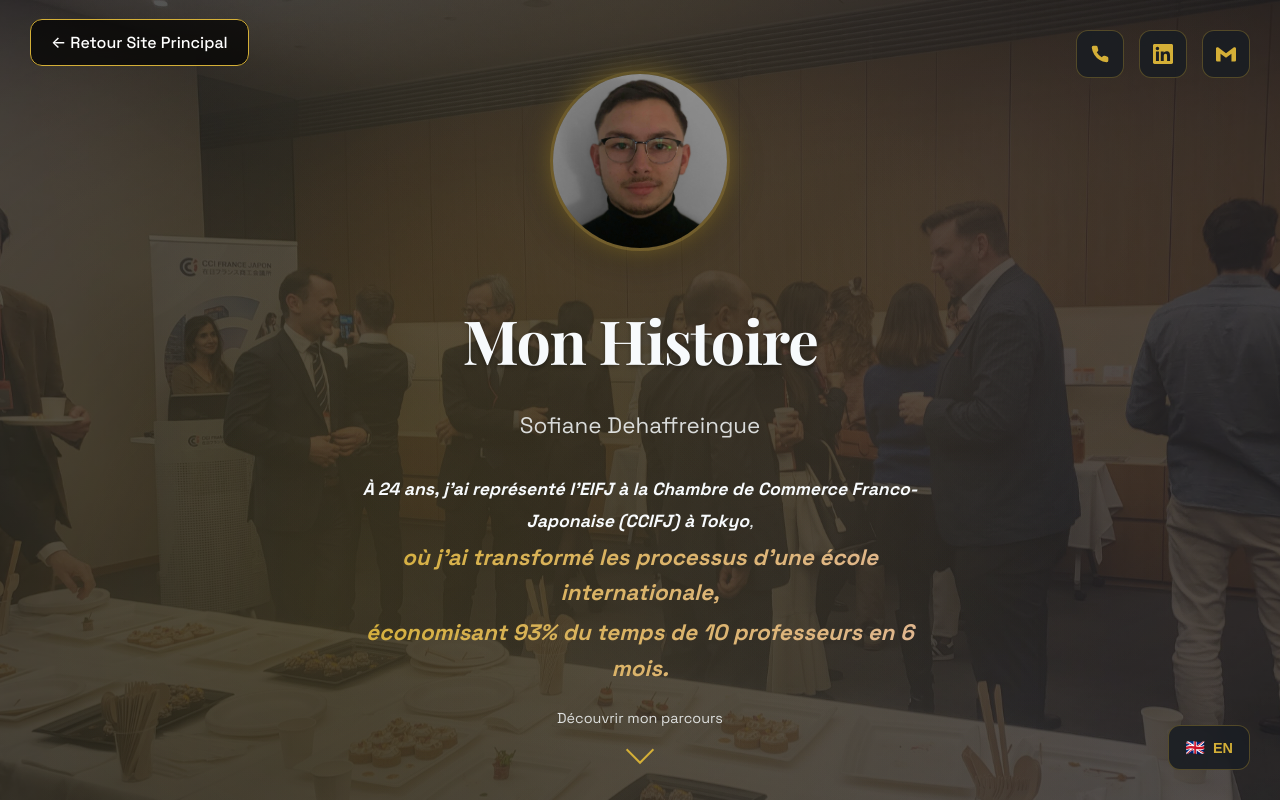
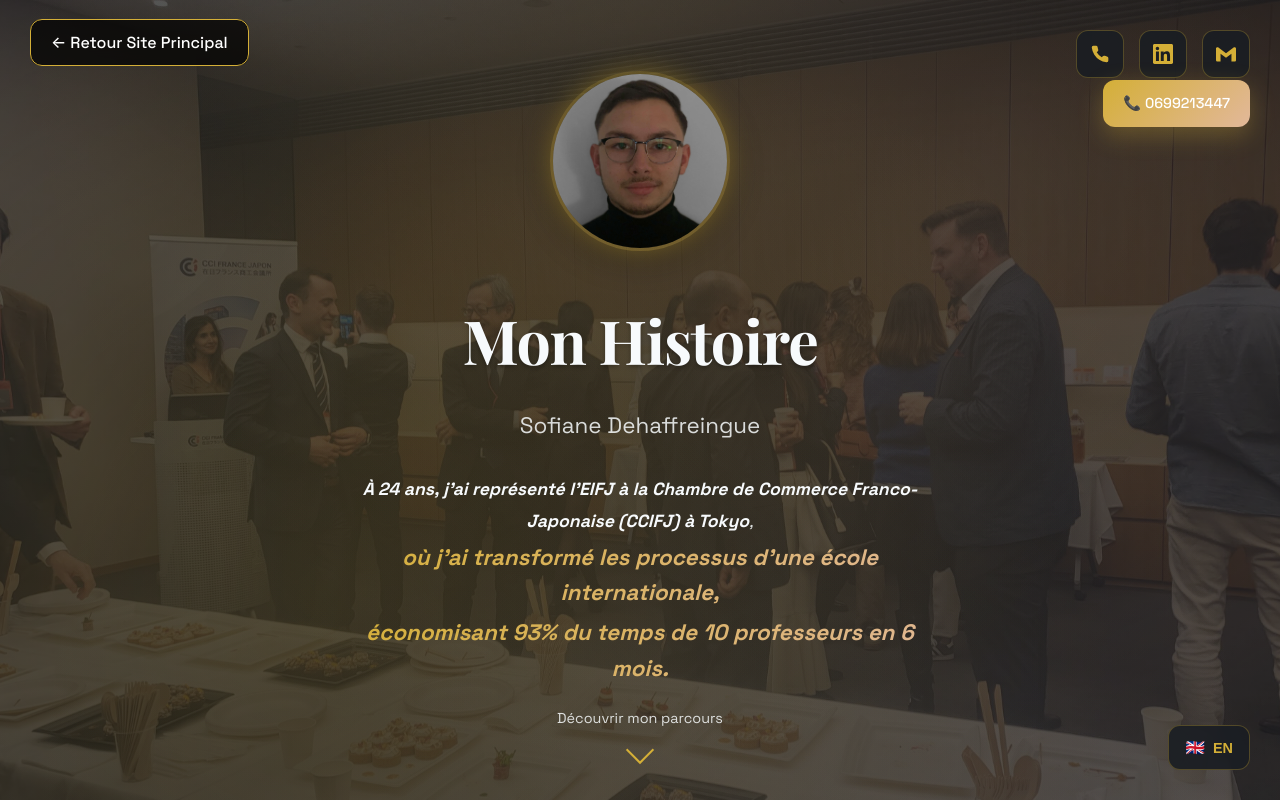
Before and after one commit to SQLKiche/SD-SERVICE, a website: page sections/0-histoire-complete/index.html in a window 1280 px wide. Both pictures are taken after a click on the link 1100 px from the left and 54 px from the top of the page. Shown: the top 800 px of the page. Drawn offline with nearby package versions, Linux system fonts and the light colour scheme; no server answers; a web font is replaced by a local one.

Commit message:
📞 BACK TO WORKING: Numéro affiché + durée 5s + position plus basse

```diff
--- a/sections/0-histoire-complete/index.html
+++ b/sections/0-histoire-complete/index.html
@@ -681,7 +681,7 @@
         /* Notification de copie */
         .copy-notification {
             position: fixed;
-            top: 30px;
+            top: 80px;
             right: 30px;
             background: linear-gradient(135deg, var(--primary-gold), var(--accent-warm));
             color: white;
@@ -1973,7 +1973,7 @@
             if (!notification) {
                 notification = document.createElement('div');
                 notification.className = 'copy-notification';
-                notification.innerHTML = '📞 Numéro copié !';
+                notification.innerHTML = '📞 0699213447';
                 document.body.appendChild(notification);
             }
 
@@ -1991,7 +1991,7 @@
                         notification.parentNode.removeChild(notification);
                     }
                 }, 400);
-            }, 2500);
+            }, 5000);
         }
 
         // Fallback pour copier sans clipboard API
```
